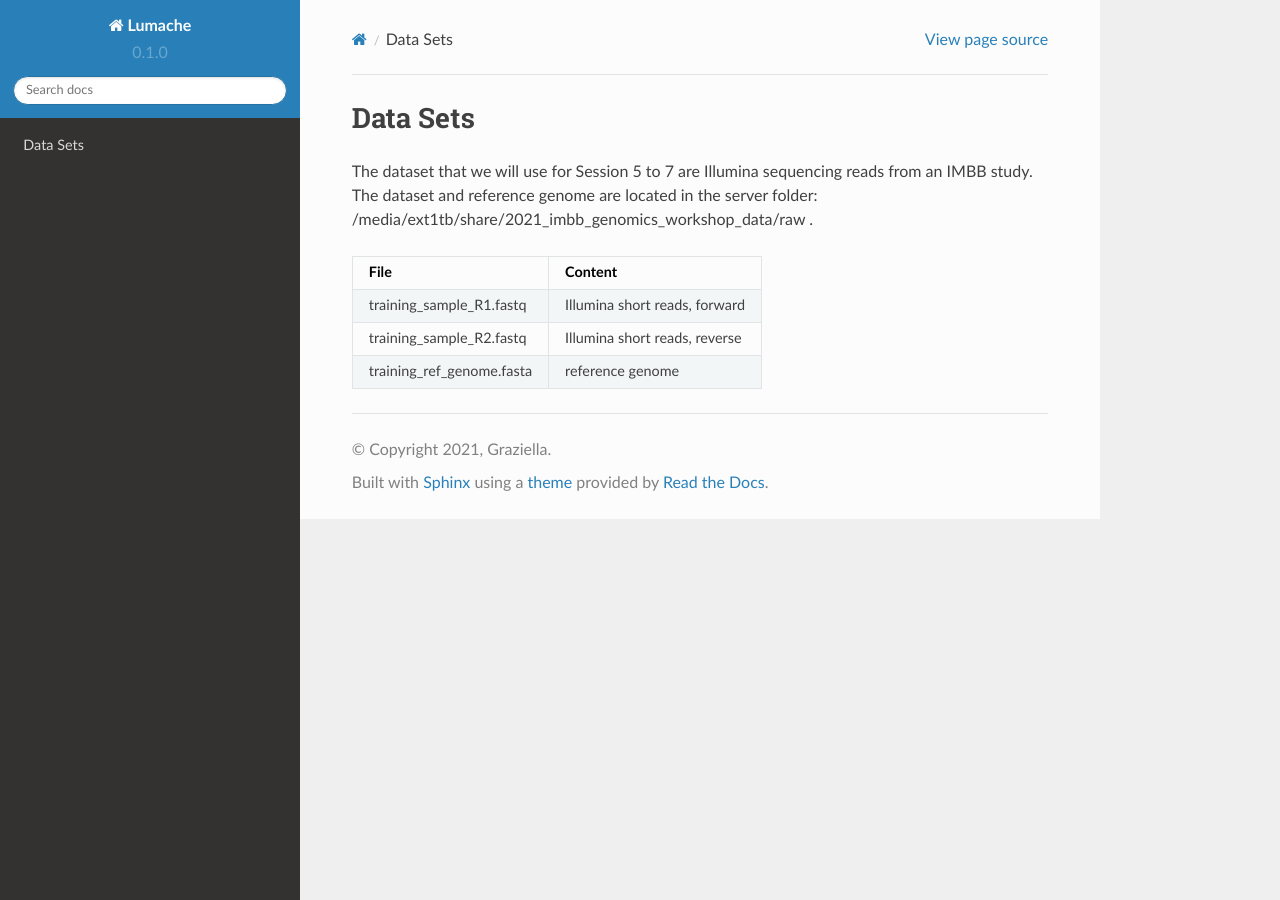
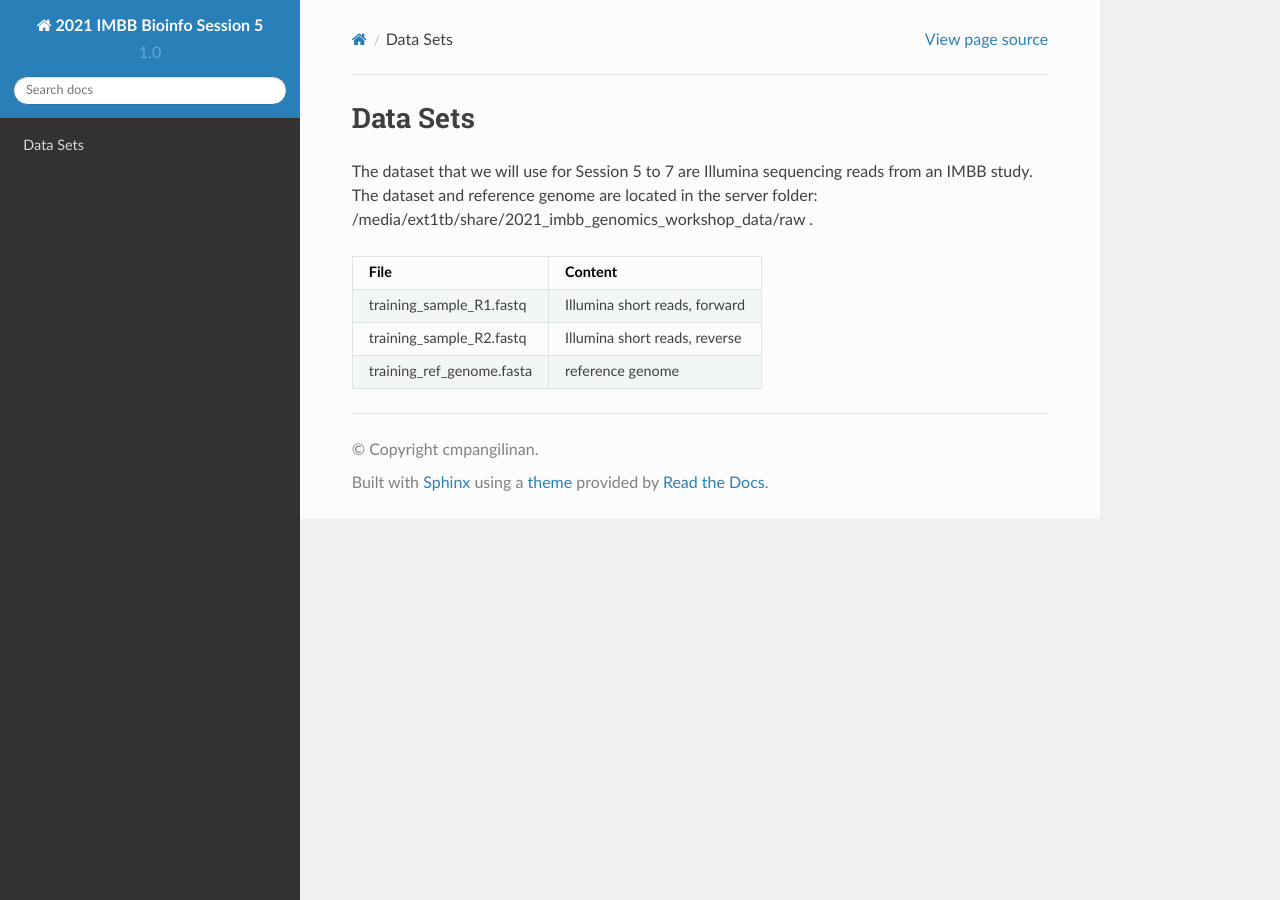
Before and after one commit to cmpangilinan/rtd-tutorial, a Sphinx documentation site: the page built from docs/source/index.rst, in a window 1280 px wide. Built offline with Sphinx 7.4.7 and the Read the Docs theme 2.0.0, drawn with Linux system fonts in a browser that asks for light colours.

Commit message:
Update conf.py

```diff
--- a/docs/source/conf.py
+++ b/docs/source/conf.py
@@ -2,12 +2,12 @@
 
 # -- Project information
 
-project = 'Lumache'
-copyright = '2021, Graziella'
-author = 'Graziella'
+project = '2021 IMBB Bioinfo Session 5'
+copyright = 'cmpangilinan'
+author = 'cmpangilinan'
 
-release = '0.1'
-version = '0.1.0'
+release = '1.0'
+version = '1.0'
 
 # -- General configuration
 
```
